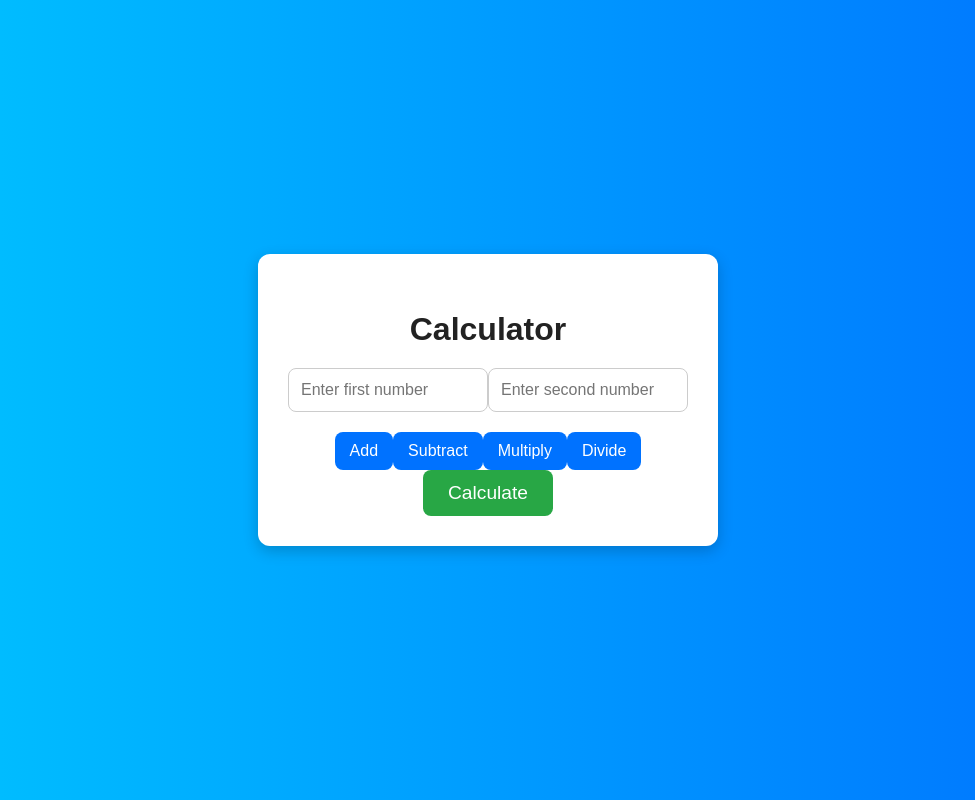
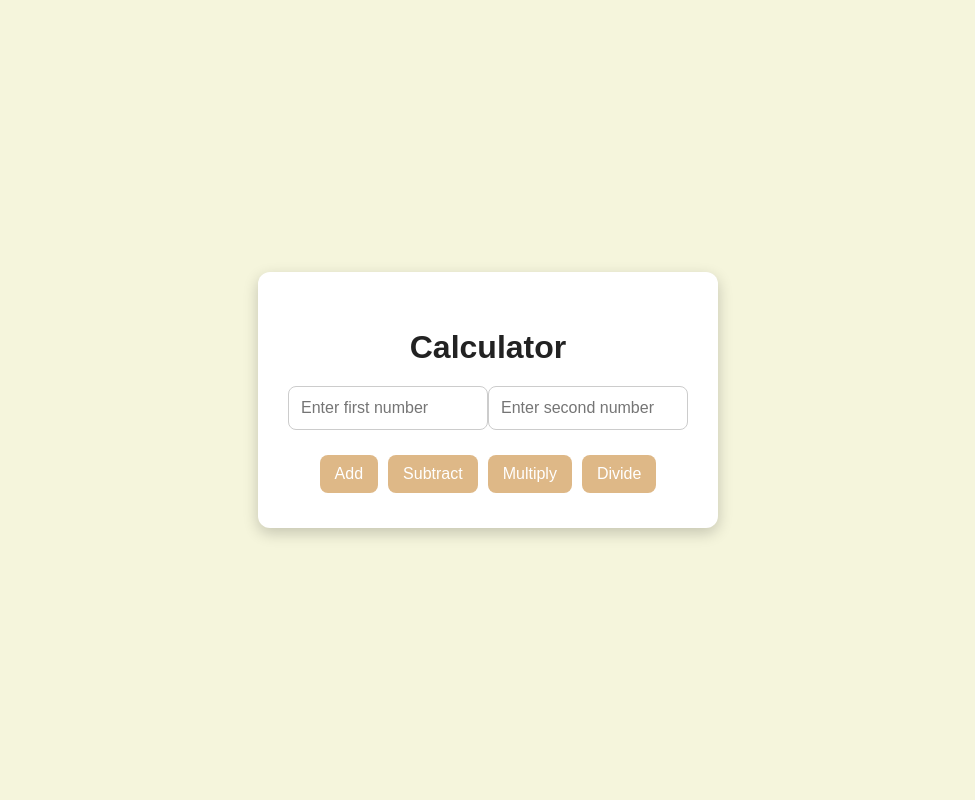
Before and after one commit to Kartikeyy-pandeyy/frontend-calculator, a React (Create React App) app: page / in a window 1280 px wide. Shown: the whole page, without its empty margins (152-1127 px from the left). Built offline with nearby package versions, Linux system fonts and the light colour scheme.

Commit message:
updated css

```diff
--- a/src/App.css
+++ b/src/App.css
@@ -1,7 +1,7 @@
 /* App.css */
 body {
   font-family: "Poppins", sans-serif;
-  background: linear-gradient(to right, #00c6ff, #0072ff);
+  background: beige;
   display: flex;
   justify-content: center;
   align-items: center;
@@ -43,7 +43,7 @@ h2 {
 }
 
 .input-field:focus {
-  border-color: #0072ff;
+  border-color:rgb(201, 151, 86);
 }
 
 .operations-container {
@@ -55,8 +55,9 @@ h2 {
 }
 
 .op-btn {
-  background: #0072ff;
+  background: burlywood;
   color: white;
+  margin: 5px;
   font-size: 1rem;
   padding: 10px 15px;
   border: none;
@@ -66,33 +67,19 @@ h2 {
 }
 
 .op-btn:hover {
-  background: #005ecb;
+  background: brown;
   transform: scale(1.05);
 }
 
 .op-btn:focus {
-  background: #0048a5;
+  background: rgb(201, 151, 86);
 }
 
-.calculate-button {
-  background: #28a745;
-  color: white;
-  font-size: 1.2rem;
-  padding: 12px 25px;
-  border: none;
-  border-radius: 8px;
-  cursor: pointer;
-  transition: background 0.3s, transform 0.2s;
-}
 
-.calculate-button:hover {
-  background: #218838;
-  transform: scale(1.05);
-}
 
 .result-text {
   color: #333;
-  font-size: 1.5rem;
+  font-size: 2.5rem;
   margin-top: 20px;
   font-weight: bold;
   background: #f4f4f4;
--- a/src/App.js
+++ b/src/App.js
@@ -8,23 +8,9 @@ function App() {
     const [operation, setOperation] = useState("");
     const [result, setResult] = useState(null);
 
-    const calculate = async () => {
+    const calculate = async (operation) => {
         const response = await axios.post("https://api-gateway-production-0763.up.railway.app/calculate", { num1: Number(num1), num2: Number(num2), operation });
         setResult(response.data.result);
-    };
-
-    const handleOnClickAdd = (e) => {
-        // Change operation based on slider value
-        setOperation("add");
-    };
-    const handleOnClickSubtract = (e) => {
-        setOperation("subtract");
-    };
-    const handleOnClickMultiply = (e) => {
-        setOperation("multiply")
-    };
-    const handleOnClickDivide = (e) => {
-        setOperation("divide")
     };
 
     return (
@@ -47,12 +33,11 @@ function App() {
                 />
             </div>
 
-            <button className="op-btn" onClick={handleOnClickAdd}>Add</button>
-            <button className="op-btn" onClick={handleOnClickSubtract}>Subtract</button>
-            <button className="op-btn" onClick={handleOnClickMultiply}>Multiply</button>
-            <button className="op-btn" onClick={handleOnClickDivide}>Divide</button>
+            <button className="op-btn" onClick={ () => calculate("add")} >Add</button>
+            <button className="op-btn" onClick={() => calculate("subtract")}>Subtract</button>
+            <button className="op-btn" onClick={() => calculate ("multiply")}>Multiply</button>
+            <button className="op-btn" onClick={() => calculate ("divide")}>Divide</button>
 
-            <button className="calculate-button" onClick={calculate}>Calculate</button>
             {result !== null && <h3 className="result-text">Result: {result}</h3>}
         </div>
     );
```
